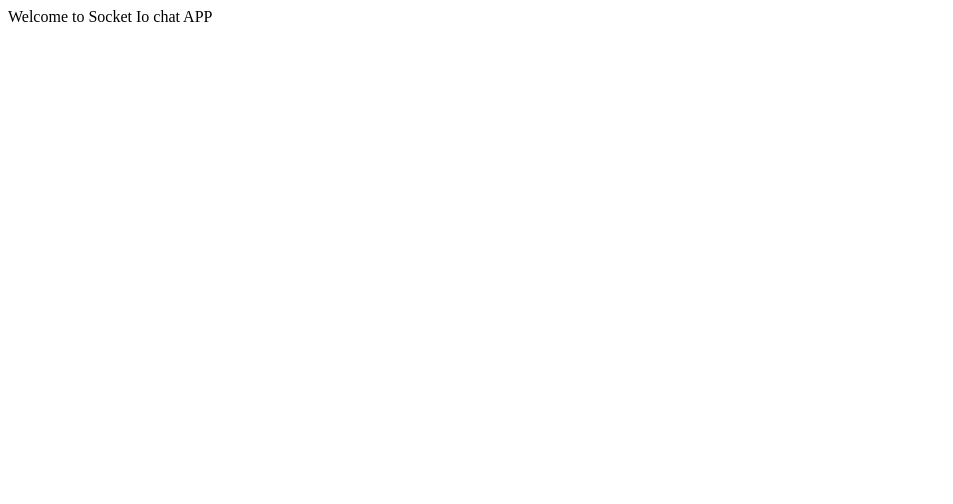
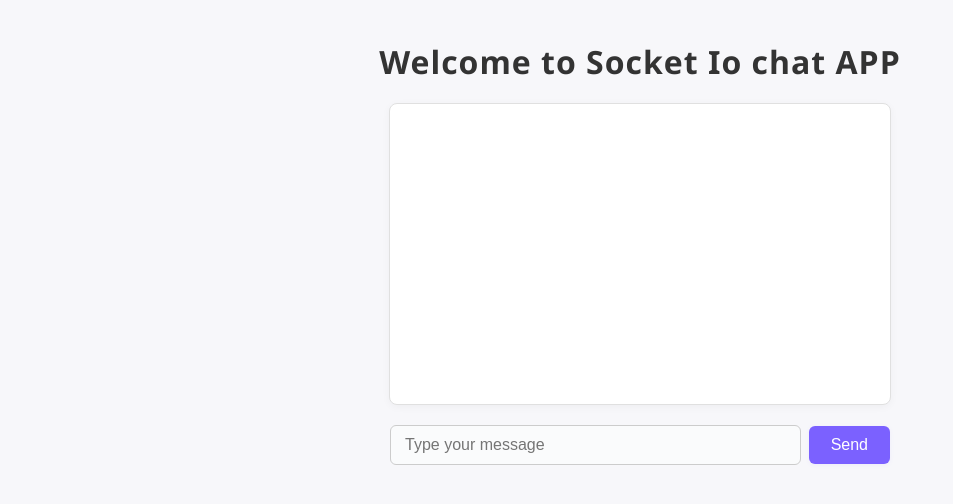
Before and after one commit to coder7475/socket_programming, a website: page chatapp_socketio/public/index.html in a window 1280 px wide. Shown: the whole page, without its empty margins (0-953 px from the left). Drawn offline with nearby package versions, Linux system fonts and the light colour scheme; no server answers.

Commit message:
fix(chatapp_socketio): update socket event handling to use individual socket instances and enhance HTML interface with improved styling and message display

```diff
--- a/chatapp_socketio/public/index.html
+++ b/chatapp_socketio/public/index.html
@@ -4,8 +4,136 @@
     <meta charset="UTF-8" />
     <meta name="viewport" content="width=device-width, initial-scale=1.0" />
     <title>Chat APP</title>
+    <style>
+      body {
+        font-family: "Segoe UI", Arial, sans-serif;
+        background: #f7f7fa;
+        margin: 0;
+        padding: 0;
+        min-height: 100vh;
+        display: flex;
+        flex-direction: column;
+        align-items: center;
+      }
+      h1 {
+        color: #333;
+        margin-top: 40px;
+        margin-bottom: 20px;
+        font-size: 2rem;
+        letter-spacing: 1px;
+      }
+      #messages {
+        list-style: none;
+        padding: 0 0 0 0;
+        margin: 0 0 20px 0;
+        width: 100%;
+        max-width: 500px;
+        min-height: 300px;
+        background: #fff;
+        border: 1px solid #e0e0e0;
+        border-radius: 8px;
+        box-shadow: 0 2px 8px rgba(0, 0, 0, 0.04);
+        overflow-y: auto;
+      }
+      #messages li {
+        padding: 10px 16px;
+        border-bottom: 1px solid #f0f0f0;
+        color: #222;
+        word-break: break-word;
+        font-size: 1rem;
+        transition: background 0.2s;
+      }
+      #messages li:last-child {
+        border-bottom: none;
+      }
+      #form {
+        display: flex;
+        justify-content: center;
+        align-items: center;
+        width: 100%;
+        max-width: 500px;
+        margin-bottom: 40px;
+        gap: 8px;
+      }
+      #input {
+        flex: 1;
+        padding: 10px 14px;
+        border: 1px solid #ccc;
+        border-radius: 6px;
+        font-size: 1rem;
+        outline: none;
+        transition: border 0.2s;
+        background: #fafbfc;
+      }
+      #input:focus {
+        border-color: #7b61ff;
+        background: #fff;
+      }
+      button {
+        padding: 10px 22px;
+        background: #7b61ff;
+        color: #fff;
+        border: none;
+        border-radius: 6px;
+        font-size: 1rem;
+        cursor: pointer;
+        transition: background 0.2s, box-shadow 0.2s;
+        box-shadow: 0 1px 4px rgba(123, 97, 255, 0.08);
+      }
+      button:hover,
+      button:focus {
+        background: #5a43c2;
+      }
+      @media (max-width: 600px) {
+        #messages,
+        #form {
+          max-width: 95vw;
+        }
+      }
+    </style>
   </head>
   <body>
-    Welcome to Socket Io chat APP
+    <h1>Welcome to Socket Io chat APP</h1>
+
+    <ul id="messages"></ul>
+
+    <form action="#" id="form">
+      <input
+        type="text"
+        id="input"
+        autocomplete="off"
+        placeholder="Type your message"
+      />
+      <button>Send</button>
+    </form>
+    <!-- Logic -->
+    <script src="/socket.io/socket.io.js"></script>
+    <script>
+      // Connect to the Socket.IO server
+      const socket = io();
+
+      // Get DOM elements
+      const form = document.getElementById("form");
+      const input = document.getElementById("input");
+      const messages = document.getElementById("messages");
+
+      // Handle form submission
+      form.addEventListener("submit", (e) => {
+        e.preventDefault();
+        const message = input.value.trim();
+        if (message.length > 0) {
+          socket.emit("chat message", message);
+          input.value = "";
+        }
+      });
+
+      // Listen for incoming chat messages
+      socket.on("chat message", (message) => {
+        const item = document.createElement("li");
+        item.textContent = message;
+        messages.appendChild(item);
+        messages.scrollTop = messages.scrollHeight;
+      });
+    </script>
   </body>
 </html>
```
Also changed, not shown: chatapp_socketio/index.js (+4 -4 lines).
